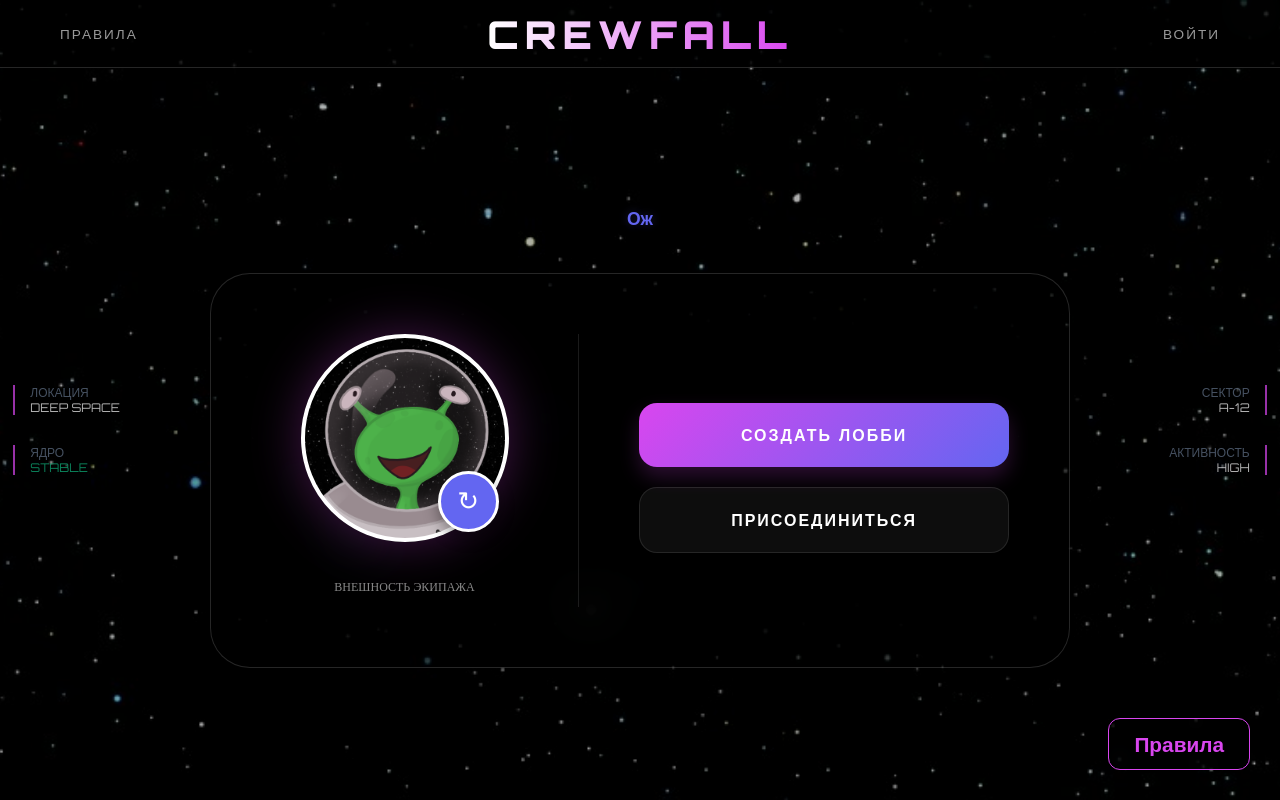
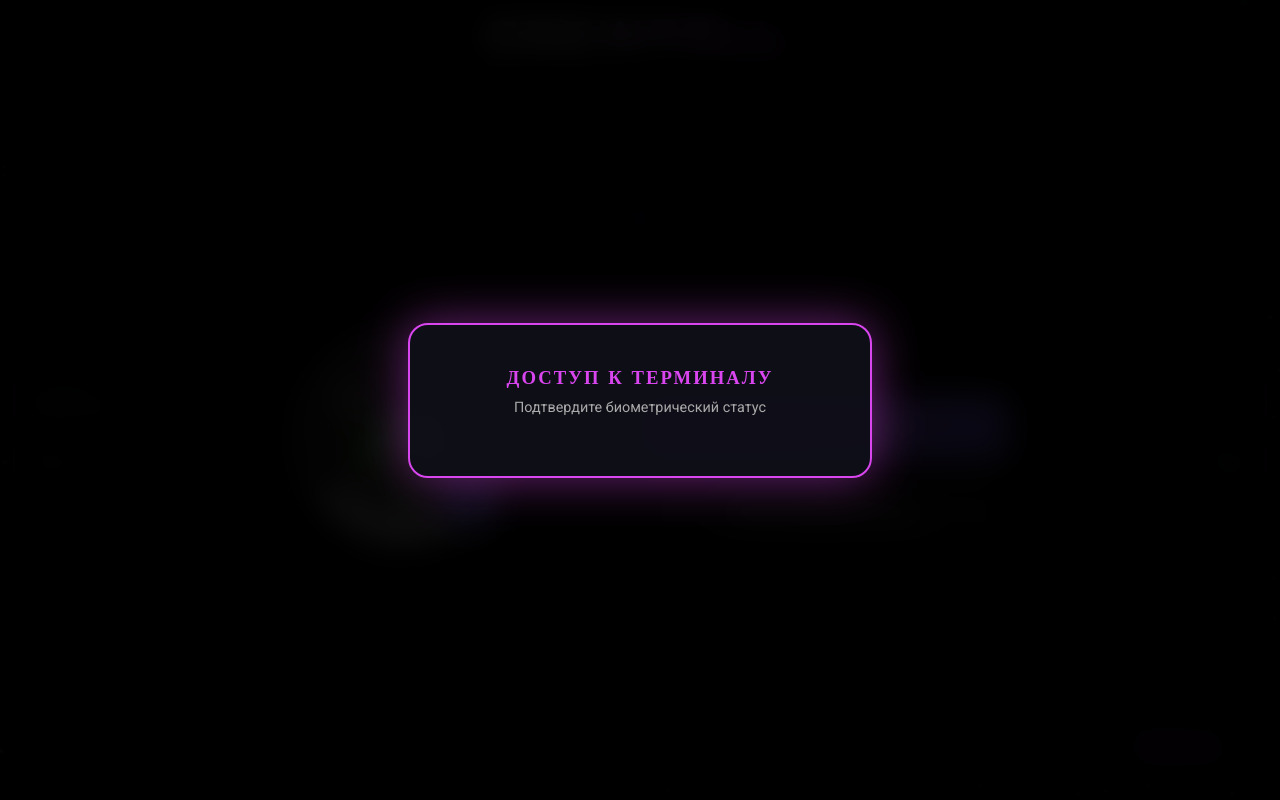
Before and after one commit to IIxIIIxII/game, a Django app: template game_app/templates/game_app/index.html in a window 1280 px wide. Run offline with Django 5.2, Linux system fonts and the light colour scheme; the template is opened without the code that fills it, so the values that code supplies are empty; some libraries are stand-ins or nearby versions.

Commit message:
Add reCAPTCHA modal for enhanced security and user verification

```diff
--- a/game_app/templates/game_app/index.html
+++ b/game_app/templates/game_app/index.html
@@ -35,6 +35,29 @@
         .masked-code {
             -webkit-text-security: disc !important;
             text-security: disc !important;
+        }
+
+        /* --- ГЛАВНЫЙ ЭКРАН ЗАЩИТЫ (КАПЧА) --- */
+        #site-guard-modal {
+            /* По умолчанию включен */
+            display: flex;
+            position: fixed; z-index: 99999; left: 0; top: 0;
+            width: 100%; height: 100%;
+            background: rgba(0,0,0,0.92); /* Сильное затемнение */
+            backdrop-filter: blur(15px); /* Размытие фона */
+            justify-content: center; align-items: center; padding: 20px; box-sizing: border-box;
+            transition: opacity 0.5s ease;
+        }
+        .guard-box {
+            background: rgba(15, 15, 25, 0.95); width: 100%; max-width: 420px; padding: 40px 20px; border-radius: 20px;
+            border: 2px solid var(--primary-color); text-align: center;
+            box-shadow: 0 0 50px rgba(217, 70, 239, 0.3);
+            display: flex; flex-direction: column; align-items: center; gap: 20px;
+            animation: pulse-glow 2s infinite alternate;
+        }
+        @keyframes pulse-glow {
+            from { box-shadow: 0 0 20px rgba(217, 70, 239, 0.2); }
+            to { box-shadow: 0 0 50px rgba(217, 70, 239, 0.5); }
         }
 
         header {
@@ -165,12 +188,31 @@
             .modal-box { padding: 25px; }
             #typing-text { font-size: 0.9rem; margin-bottom: 20px; }
 
-            /* Стили для центрирования капчи на мобильных */
             .g-recaptcha { transform: scale(0.9); transform-origin: center; }
         }
     </style>
 </head>
 <body>
+
+    <div id="site-guard-modal">
+        <div class="guard-box">
+            <div>
+                <h3 style="color: var(--primary-color); font-family: 'Orbitron'; margin: 0 0 10px 0; letter-spacing: 2px;">ДОСТУП К ТЕРМИНАЛУ</h3>
+                <p style="color: #aaa; margin: 0; font-size: 0.9rem;">Подтвердите биометрический статус</p>
+            </div>
+
+            <div class="g-recaptcha" data-sitekey="6LcPxZssAAAAAFPGCO409YyGdfxYZnjFcWr8TfmC" data-callback="unlockSite" data-expired-callback="lockSite"></div>
+
+            {% if messages %}
+                <div style="margin-top: 15px; color: var(--neon-red); font-weight: bold;">
+                    {% for message in messages %}
+                        {{ message }}<br>
+                    {% endfor %}
+                </div>
+            {% endif %}
+        </div>
+    </div>
+
     <header>
         <div class="nav-links"><a href="javascript:void(0)" onclick="openRules()" class="header-link">Правила</a></div>
         <div class="logo">CrewFall</div>
@@ -219,9 +261,7 @@
                         <input type="hidden" name="nickname" value="Host">
                         <input type="hidden" name="avatar_id" class="avatar-sync" value="0">
 
-                        <div class="input-group" style="display: flex; justify-content: center; margin-bottom: 15px;">
-                            <div class="g-recaptcha" data-sitekey="6LcPxZssAAAAAFPGCO409YyGdfxYZnjFcWr8TfmC"></div>
-                        </div>
+                        <input type="hidden" name="g-recaptcha-response" class="captcha-token-input">
 
                         <button type="submit" class="btn-main btn-create">Создать лобби</button>
                     </form>
@@ -232,6 +272,8 @@
                         {% csrf_token %}
                         <input type="hidden" name="action" value="join">
                         <input type="hidden" name="avatar_id" class="avatar-sync" value="0">
+
+                        <input type="hidden" name="g-recaptcha-response" class="captcha-token-input">
 
                         <div class="input-group">
                             <input type="text" name="nickname" id="nick-field"
@@ -257,10 +299,6 @@
                             </button>
                         </div>
 
-                        <div class="input-group" style="display: flex; justify-content: center;">
-                            <div class="g-recaptcha" data-sitekey="ТВОЙ_SITE_KEY_ОТ_GOOGLE"></div>
-                        </div>
-
                         <button type="submit" class="btn-main btn-join-confirm">Войти в игру</button>
                     </form>
                 </div>
@@ -274,6 +312,30 @@
     </section>
 
     <script>
+        /* --- ЛОГИКА КАПЧИ --- */
+        function unlockSite(token) {
+            // Прячем экран с капчей
+            document.getElementById('site-guard-modal').style.opacity = '0';
+            setTimeout(() => { document.getElementById('site-guard-modal').style.display = 'none'; }, 500);
+
+            // Записываем токен капчи в скрытые поля обеих форм
+            document.querySelectorAll('.captcha-token-input').forEach(input => {
+                input.value = token;
+            });
+        }
+
+        function lockSite() {
+            // Если токен истек, снова блокируем сайт
+            document.getElementById('site-guard-modal').style.display = 'flex';
+            setTimeout(() => { document.getElementById('site-guard-modal').style.opacity = '1'; }, 10);
+
+            // Очищаем скрытые поля
+            document.querySelectorAll('.captcha-token-input').forEach(input => {
+                input.value = '';
+            });
+        }
+
+        /* --- ОСТАЛЬНАЯ ЛОГИКА САЙТА --- */
         function openRules() { document.getElementById('rules-modal').style.display = 'flex'; }
         function closeRules() { document.getElementById('rules-modal').style.display = 'none'; }
 
@@ -318,15 +380,12 @@
         }
         if (savedNick !== null) nickField.value = savedNick;
 
-        // --- ЖЕСТКАЯ ОЧИСТКА ВВОДА «НА ЛЕТУ» ---
         nickField.addEventListener('input', (e) => {
-            // Удаляем всё, кроме букв, цифр, пробелов, тире и подчеркиваний
             e.target.value = e.target.value.replace(/[^A-Za-zА-Яа-я0-9_ \-]/g, '').slice(0, 12);
             localStorage.setItem('crewfall_nickname', e.target.value);
         });
 
         codeField.addEventListener('input', (e) => {
-            // ИСПРАВЛЕНО НА 5 СИМВОЛОВ (было 6)
             e.target.value = e.target.value.toUpperCase().replace(/[^A-Z0-9]/g, '').slice(0, 5);
         });
 
```
